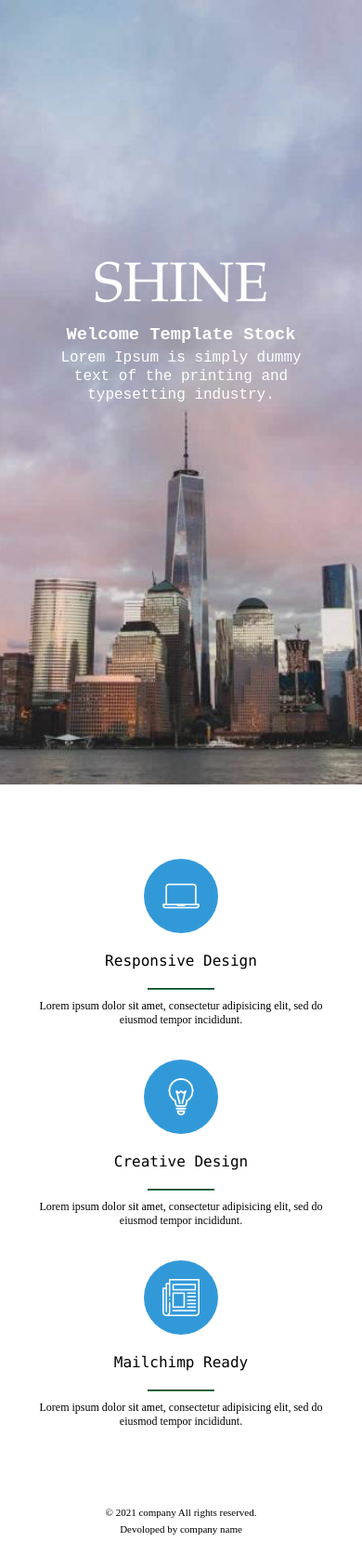
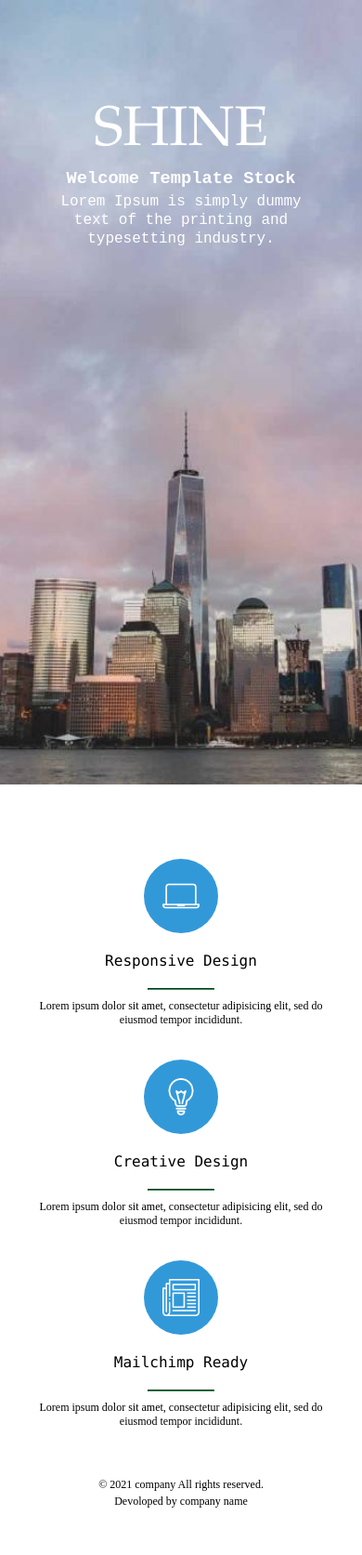
Before and after one commit to safwan-ashraf/Shine-safwan, a plain HTML site: page index.html in a window 390 px wide. Shown: the whole page at 93% size. After the commit the page ends 1643 px from the top, so only its background shows below. Drawn offline with Linux system fonts and the light colour scheme.

Commit message:
updates responsive

```diff
--- a/css/style.css
+++ b/css/style.css
@@ -1,57 +1,34 @@
 * {
 	margin: 0;
 	padding: 0;
-
 }
-
-#spotlight
-{
-
+#spotlight {
 	width: 100%;
 	height: 100vh;
-
 	background-image: url("../images/bg.jpg");
 	background-repeat: no-repeat;
 	background-size:cover;
 	background-position: center;
-
-
-
-
-
-
 	text-align: center;
 	margin: 0 auto;
-
-
 }
-#spotlight div.contents
-{
-	padding: 35vh 0;
+#spotlight div.contents {
+	padding: 37vh 0;
 	line-height: 30px;
 	color: white;
 	font-family:courier new, monospace ;
 	font-weight: normal;
-
 }
-#spotlight div.contents h1
-{
+#spotlight div.contents h1 {
 	font-family: Garamond, serif;
 	font-weight: normal;
 	font-size: 60px;
 	padding-bottom: 20px;
 }
+#middle {
+		width: 100%;
 }
-#middle
-{
-		width: 100%;
-
-
-
-
-}
-#middle ul
-{
+#middle ul {
 	width: 90%;
 	display: flex;
 	justify-content: space-between;
@@ -59,16 +36,12 @@
 	padding-top: 80px;
 	padding-bottom: 120px;
 	list-style: none;
-
 }
-#middle ul li
-{
+#middle ul li {
 	text-align: center;
 	width: 30%;
 }
-
-#middle ul li div
-{
+#middle ul li div {
 	width: 80px;
 	height: 80px;
 	background: #3299d9;
@@ -77,80 +50,62 @@
 	justify-content: center;
 	align-items: center;
 	margin: 0 auto;
-
-
 }
-#middle ul li div img.icons
-{
+#middle ul li div img.icons {
 	display: inline-block;
 	width: 50%;
 	height: 50%;
-
 }
-#middle ul li h4
-{
+#middle ul li h4 {
 	margin: 20px 0;
 	font-family: monaco, monospace;
 	font-size: 16px;
 	font-weight: 300;
 	padding-bottom: 10px 0;
 }
-#middle ul li p
-{
+#middle ul li p{
 	max-width: 90%;
 	margin: 0 auto;
 	font-size: 12px;
 }
-#middle ul li hr
-{
+#middle ul li hr {
 	width: 20%;
-
 	margin: 0 auto;
 	border-color: seagreen;
 	margin-bottom: 10px;
-
-
-
 }
-#footer
-{
+#footer{
 	text-align: center;
 	padding: 20px 0;
 }
-#footer small
-{
+#footer small{
 	margin: 0 auto;
 	font-size: 10px;
 }
-
- @media screen and (max-width: 400px)
- {
-	#spotlight div.contents p
-	{
+@media screen and (max-width: 680px) {
+	#spotlight div.contents p {
         width: 70%;
         margin: 0 auto;
         line-height: 20px;
     }
-     #footer small
-	{
-
-		font-size: 11px;
+    #spotlight div.contents {
+	padding: 15vh 0;
 	}
-	#middle ul
-	{
+    #footer small {
+		font-size: 12px;
+		padding: 0;
+	}
+	#middle ul {
 		flex-wrap: wrap;
 	}
-	#middle ul li
-	{
+	#middle ul li{
 		width: 100%;
 		margin-bottom: 35px;
 	}
-	#middle ul li:last-child
-	{
+	#middle ul li:last-child{
 		margin-bottom: 0px;
 	}
-	#middle ul
-	{
-		padding-bottom: 60px;
+	#middle ul{
+		padding-bottom: 30px;
 	}
 }
--- a/index.html
+++ b/index.html
@@ -41,15 +41,8 @@
 			</ul>
 		</section>
 		<section id="footer">
-				<small>© 2021 company All rights reserved.<br>
+				<small>© 2021 company All rights reserved.<br />
 				Devoloped by company name</small>
 		</section>
-
-
-
-
-
-
-
 	</body>
 </html>
```
Lines whose indentation alone changed are shown as unchanged.
